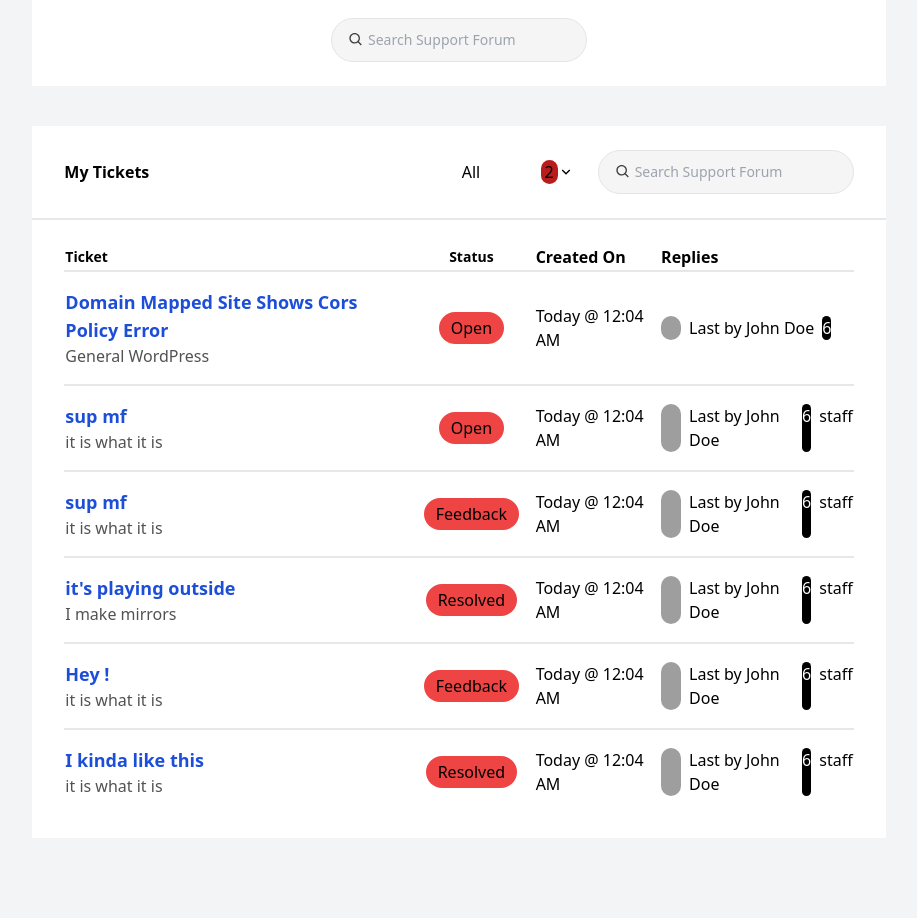
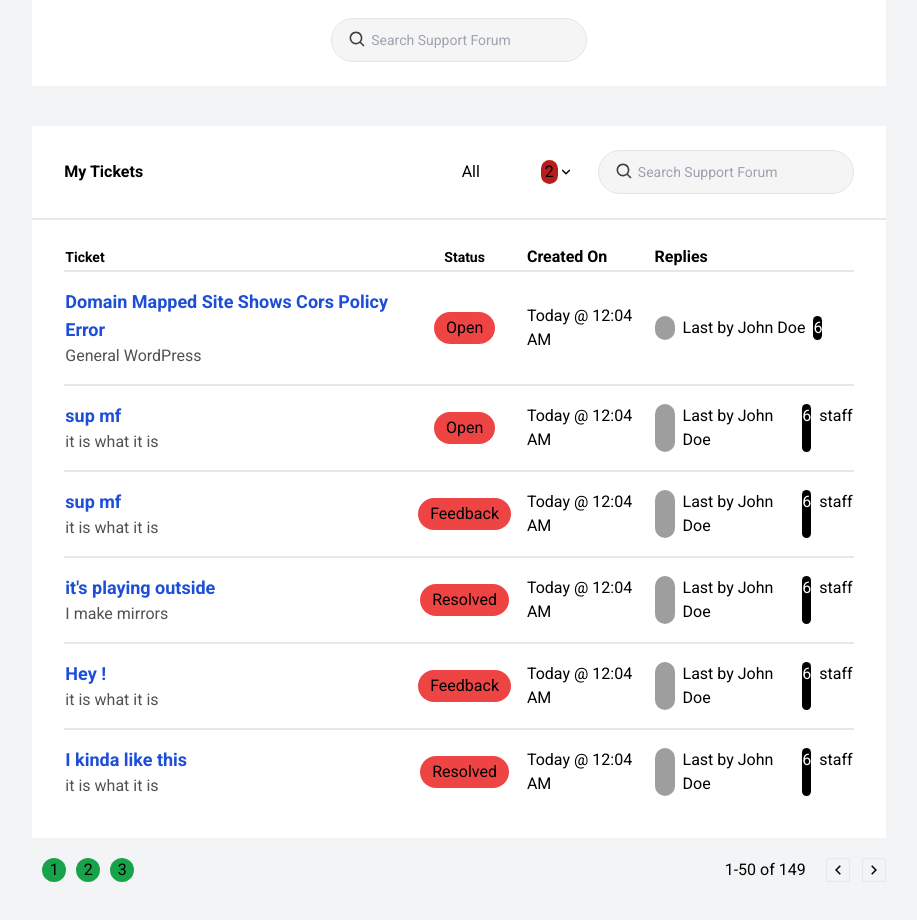
Before and after one commit to HaidarEzio/attraxia-TS-Challenge, a Next.js app: page / in a window 1280 px wide. Shown: the part 420-1340 px from the top of the page, without its empty margins (181-1098 px from the left). Built offline with nearby package versions, Linux system fonts and the light colour scheme; grey boxes are pictures that could not be loaded.

Commit message:
added the roboto font

```diff
--- a/pages/_app.tsx
+++ b/pages/_app.tsx
@@ -1,6 +1,17 @@
-import '@/styles/globals.css'
-import type { AppProps } from 'next/app'
+import "@/styles/globals.css";
+import type { AppProps } from "next/app";
+import { Roboto } from "@next/font/google";
+
+const roboto = Roboto({
+  weight: ["400", "500", "700"],
+  subsets: ["latin"],
+  variable: "--font-roboto",
+});
 
 export default function App({ Component, pageProps }: AppProps) {
-  return <Component {...pageProps} />
+  return (
+    <main className={` ${roboto.variable} font-sans`}>
+      <Component {...pageProps} />
+    </main>
+  );
 }
--- a/pages/index.tsx
+++ b/pages/index.tsx
@@ -1,7 +1,8 @@
 import Head from "next/head";
 import Image from "next/image";
-import { Inter } from "@next/font/google";
+
 import { BiSearch, BiRightArrowAlt } from "react-icons/bi";
+import { RiArrowLeftSLine, RiArrowRightSLine } from "react-icons/ri";
 import { useTable, Column, useFilters } from "react-table";
 import Header from "@/components/reusable/header.reusable";
 import DataTable from "@/components/dataTable.comp";
@@ -10,8 +11,7 @@ import { atom } from "jotai";
 import { TableDataType, StatusType, defaultData } from "../utils/placeholder.data";
 import { useState, useMemo } from "react";
 import { useAtom } from "jotai";
-
-const inter = Inter({ subsets: ["latin"] });
+import Badge from "@/components/reusable/badge.reusable";
 
 export const statusAtom = atom<StatusType>("All");
 export const ticketAtom = atom<string>("");
@@ -115,9 +115,23 @@ export default function Home() {
               </div>
             </div>
           </section>
-          <section className="flex items-center justify-center w-full px-8 py-6 mb-20 bg-white border-t-2 ">
+          <section className="flex items-center justify-center w-full px-8 py-6 bg-white border-t-2 ">
             <DataTable data={data} columns={columns} />
           </section>
+          <div className="flex justify-between w-full mt-5 mb-10">
+            <div className="flex w-28 justify-evenly">
+              <Badge>1</Badge>
+              <Badge>2</Badge>
+              <Badge>3</Badge>
+            </div>
+            <div className="flex space-x-5 w-fit justify-evenly">
+              <p>1-50 of 149</p>
+              <div className="flex items-center justify-between space-x-3">
+                <RiArrowLeftSLine size="1.5rem" className="p-0.5 align-bottom border rounded-sm" />{" "}
+                <RiArrowRightSLine size="1.5rem" className="p-0.5 align-bottom border rounded-sm" />
+              </div>
+            </div>
+          </div>
         </div>
       </main>
     </>
--- a/tailwind.config.js
+++ b/tailwind.config.js
@@ -1,3 +1,4 @@
+const { fontFamily } = require("tailwindcss/defaultTheme");
 /** @type {import('tailwindcss').Config} */
 module.exports = {
   content: [
@@ -6,7 +7,11 @@ module.exports = {
     "./components/**/*.{js,ts,jsx,tsx}",
   ],
   theme: {
-    extend: {},
+    extend: {
+      fontFamily: {
+        sans: ["var(--font-roboto)", ...fontFamily.sans],
+      },
+    },
   },
   plugins: [],
 };
```
